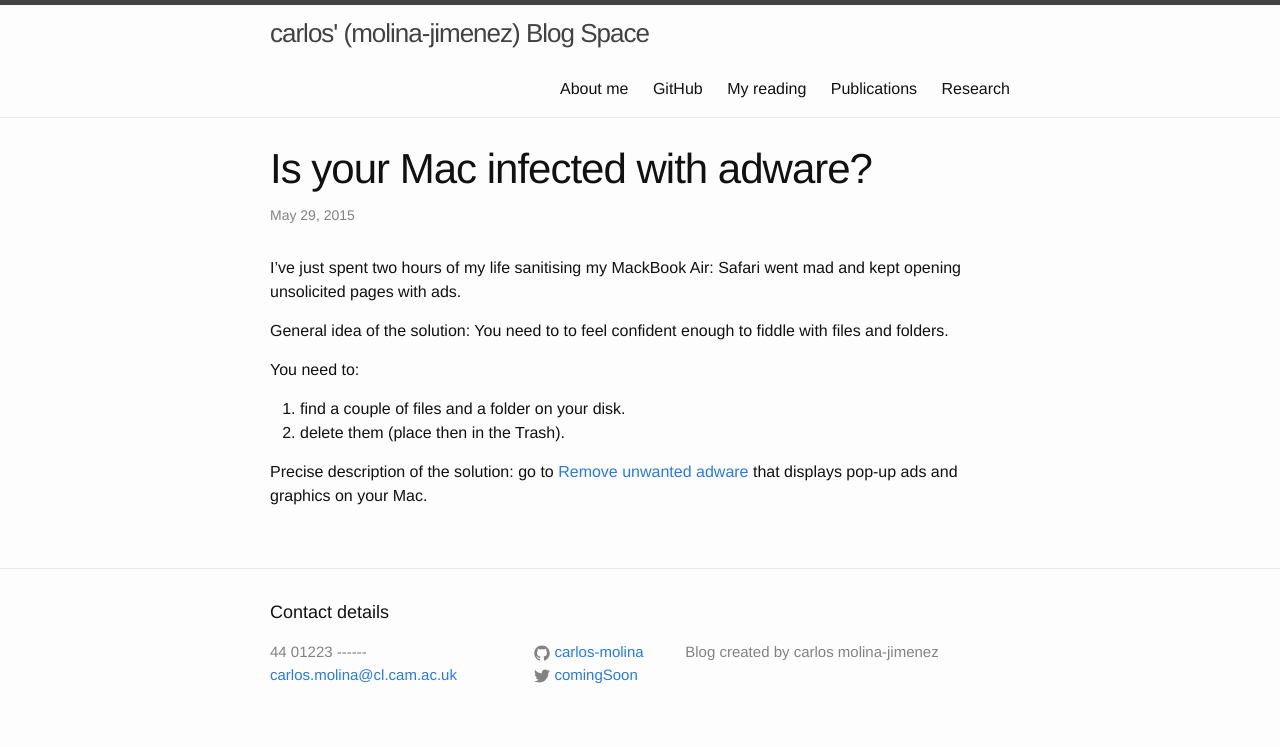
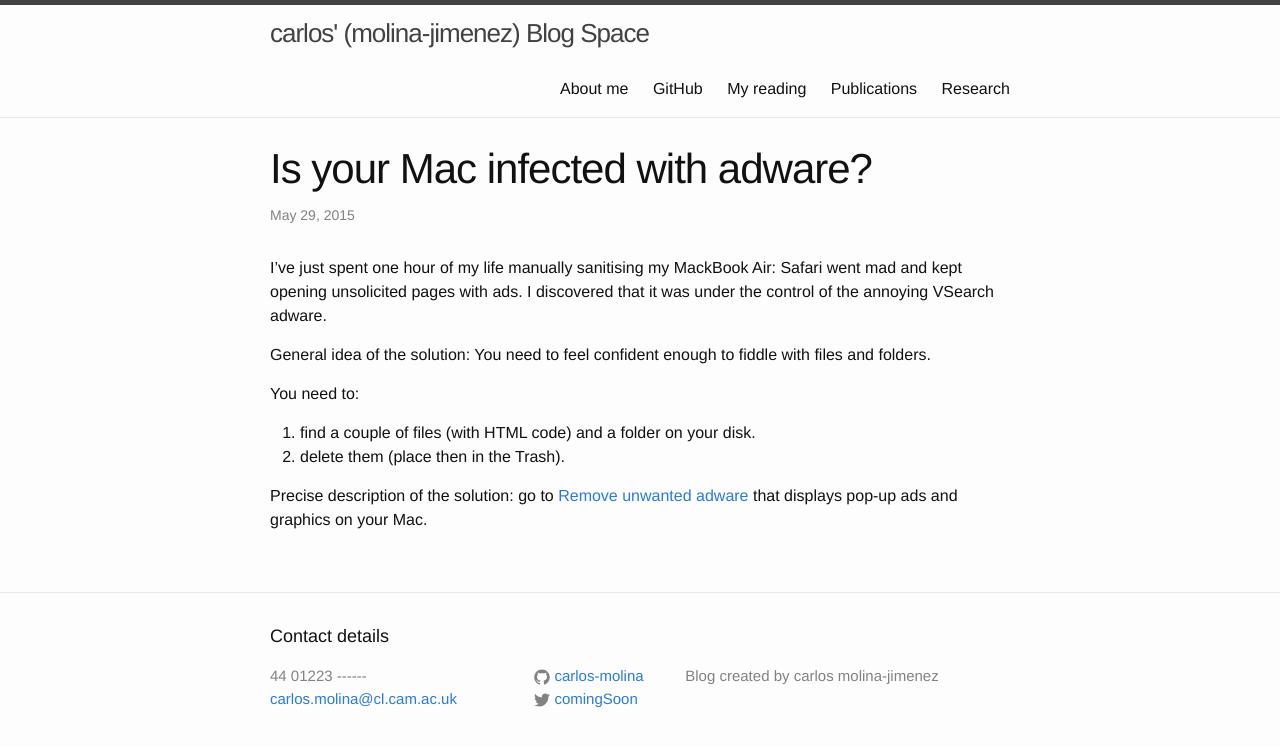
Before and after one commit to carlos-molina/carlos-molina.github.io, a Jekyll site: the page built from _posts/2015-06-01-Mac-with-adware.markdown, in a window 1280 px wide. Shown: the top 747 px of the page. Built offline with Jekyll 4.4.1, drawn with Linux system fonts in a browser that asks for light colours.

Commit message:
correct spelling in Mac-with-adware.markdown

```diff
--- a/_posts/2015-06-01-Mac-with-adware.markdown
+++ b/_posts/2015-06-01-Mac-with-adware.markdown
@@ -4,14 +4,14 @@
 date:   2015-05-29 21:12:37
 categories: jekyll update
 ---
-I've just spent two hours of my life sanitising my MackBook Air: Safari went mad and kept opening
-unsolicited pages with ads.
+I've just spent one hour of my life manually sanitising my MackBook Air: Safari went mad and kept opening
+unsolicited pages with ads. I discovered that it was under the control of the annoying VSearch adware.
 
-General idea of the solution: You need to to feel confident enough to fiddle with files and folders.
+General idea of the solution: You need to feel confident enough to fiddle with files and folders.
 
 You need to:
 <ol>
- <li> find a couple of files and a folder on your disk. </li>
+ <li> find a couple of files (with HTML code) and a folder on your disk. </li>
  <li> delete them (place then in the Trash). </li>
 </ol>
 
```
